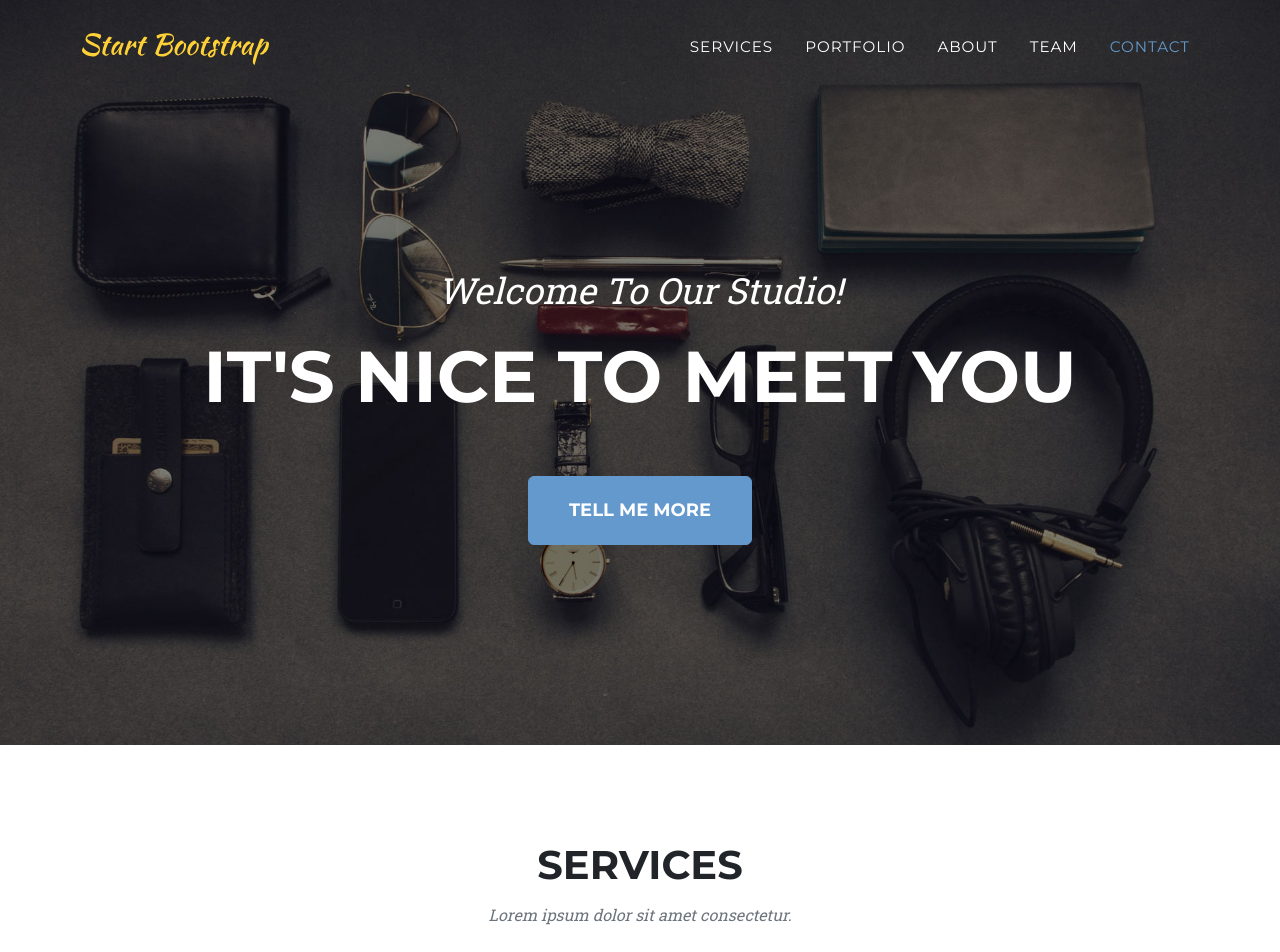
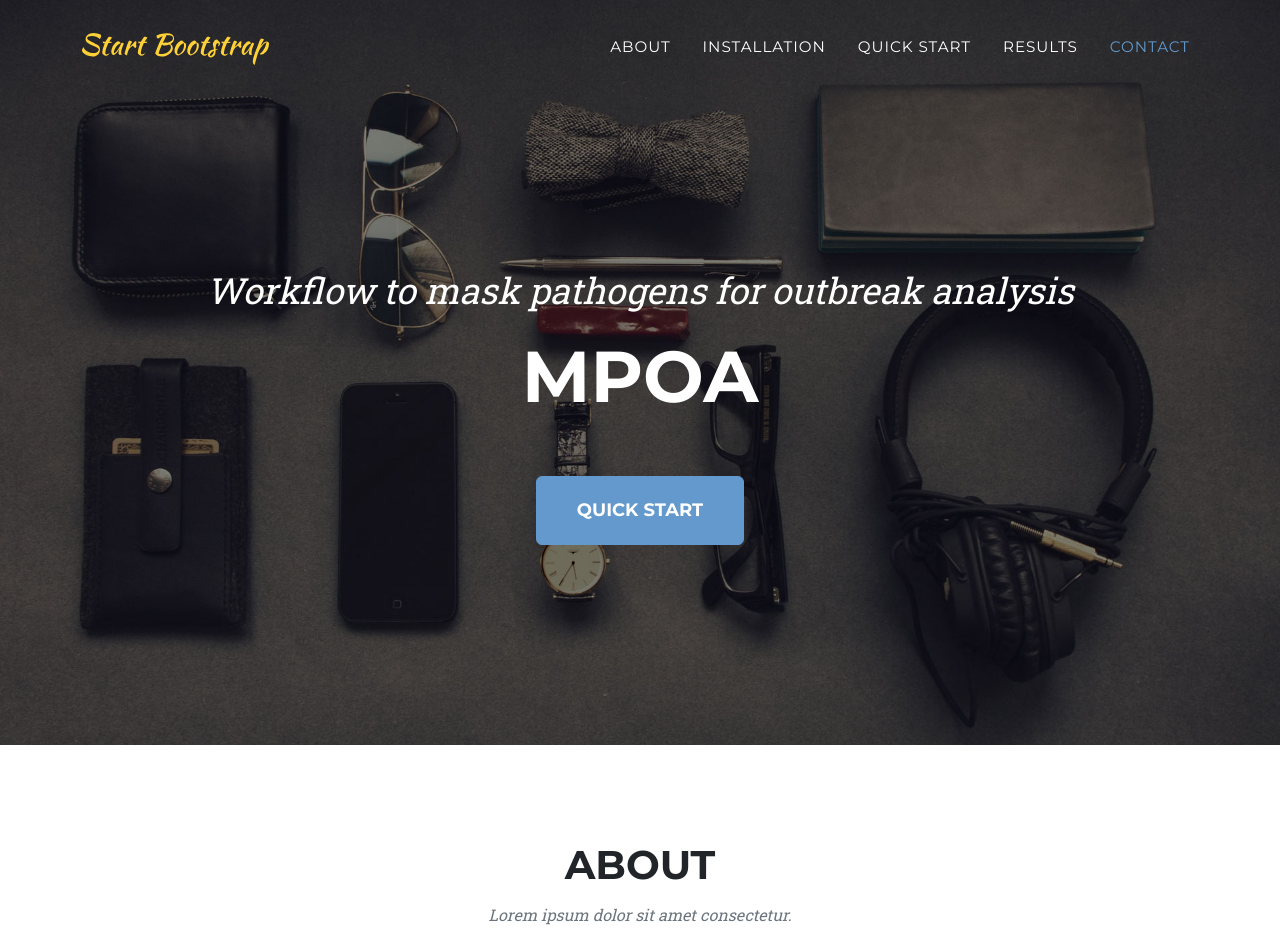
Before and after one commit to maralohde/MPOA-documentation, a plain HTML site: page dist/index.html in a window 1280 px wide. Shown: the top 952 px of the page. Drawn offline with nearby package versions, Linux system fonts and the light colour scheme.

Commit message:
defined parts

```diff
--- a/dist/index.html
+++ b/dist/index.html
@@ -5,7 +5,7 @@
         <meta name="viewport" content="width=device-width, initial-scale=1, shrink-to-fit=no" />
         <meta name="description" content="" />
         <meta name="author" content="" />
-        <title>Agency - Start Bootstrap Theme</title>
+        <title>MPOA - Documentation</title>
         <!-- Favicon-->
         <link rel="icon" type="image/x-icon" href="assets/favicon.ico" />
         <!-- Font Awesome icons (free version)-->
@@ -17,7 +17,7 @@
         <link href="css/styles.css" rel="stylesheet" />
     </head>
     <body id="page-top">
-        <!-- Navigation-->
+<!-- Navigation-->
         <nav class="navbar navbar-expand-lg navbar-dark fixed-top" id="mainNav">
             <div class="container">
                 <a class="navbar-brand" href="#page-top"><img src="assets/img/navbar-logo.svg" alt="..." /></a>
@@ -27,10 +27,10 @@
                 </button>
                 <div class="collapse navbar-collapse" id="navbarResponsive">
                     <ul class="navbar-nav text-uppercase ms-auto py-4 py-lg-0">
-                        <li class="nav-item"><a class="nav-link" href="#services">Services</a></li>
-                        <li class="nav-item"><a class="nav-link" href="#portfolio">Portfolio</a></li>
                         <li class="nav-item"><a class="nav-link" href="#about">About</a></li>
-                        <li class="nav-item"><a class="nav-link" href="#team">Team</a></li>
+                        <li class="nav-item"><a class="nav-link" href="#portfolio">Installation</a></li>
+                        <li class="nav-item"><a class="nav-link" href="#quickstart">Quick Start</a></li>
+                        <li class="nav-item"><a class="nav-link" href="#team">Results</a></li>
                         <li class="nav-item"><a class="nav-link" href="#contact">Contact</a></li>
                     </ul>
                 </div>
@@ -39,20 +39,20 @@
 <!-- Masthead-->
         <header class="masthead">
             <div class="container">
-                <div class="masthead-subheading">Welcome To Our Studio!</div>
-                <div class="masthead-heading text-uppercase">It's Nice To Meet You</div>
-                <a class="btn btn-primary btn-xl text-uppercase" href="#services">Tell Me More</a>
+                <div class="masthead-subheading">Workflow to mask pathogens for outbreak analysis</div>
+                <div class="masthead-heading text-uppercase">MPOA</div>
+                <a class="btn btn-primary btn-xl text-uppercase" href="#quickstart">Quick Start</a>
             </div>
         </header>
-<!-- Services-->
-        <section class="page-section" id="services">
+<!-- About-->
+        <section class="page-section" id="About">
             <div class="container">
                 <div class="text-center">
-                    <h2 class="section-heading text-uppercase">Services</h2>
+                    <h2 class="section-heading text-uppercase">About</h2>
                     <h3 class="section-subheading text-muted">Lorem ipsum dolor sit amet consectetur.</h3>
                 </div>
                 <div class="row text-center">
-                    <div class="col-md-8">
+                    <div class="col-md-4">
                         <span class="fa-stack fa-4x">
                             <i class="fas fa-circle fa-stack-2x text-danger"></i>
                             <i class="fas fa-check fa-stack-1x fa-inverse"></i>
@@ -83,7 +83,7 @@
         <section class="page-section bg-light" id="portfolio">
             <div class="container">
                 <div class="text-center">
-                    <h2 class="section-heading text-uppercase">Portfolio</h2>
+                    <h2 class="section-heading text-uppercase">Installation</h2>
                     <h3 class="section-subheading text-muted">Lorem ipsum dolor sit amet consectetur.</h3>
                 </div>
                 <div class="row">
@@ -180,11 +180,11 @@
                 </div>
             </div>
         </section>
-    <!-- About-->
-        <section class="page-section" id="about">
+<!-- Quick Start-->
+        <section class="page-section" id="quickstart">
             <div class="container">
                 <div class="text-center">
-                    <h2 class="section-heading text-uppercase">About</h2>
+                    <h2 class="section-heading text-uppercase">Quick Start</h2>
                     <h3 class="section-subheading text-muted">Lorem ipsum dolor sit amet consectetur.</h3>
                 </div>
                 <ul class="timeline">
@@ -386,7 +386,7 @@
                 </div>
             </div>
         </footer>
-        <!-- Portfolio Modals-->
+<!-- Portfolio Modals-->
         <!-- Portfolio item 1 modal popup-->
         <div class="portfolio-modal modal fade" id="portfolioModal1" tabindex="-1" role="dialog" aria-hidden="true">
             <div class="modal-dialog">
```
